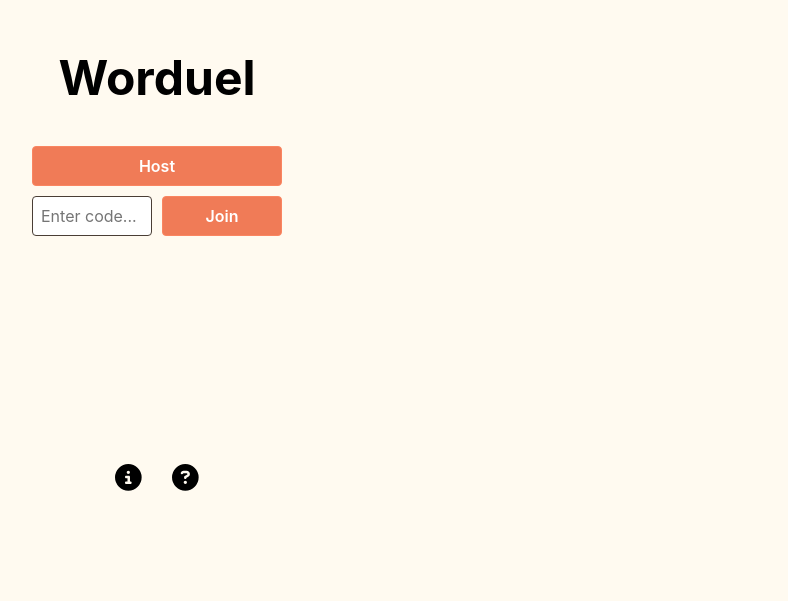
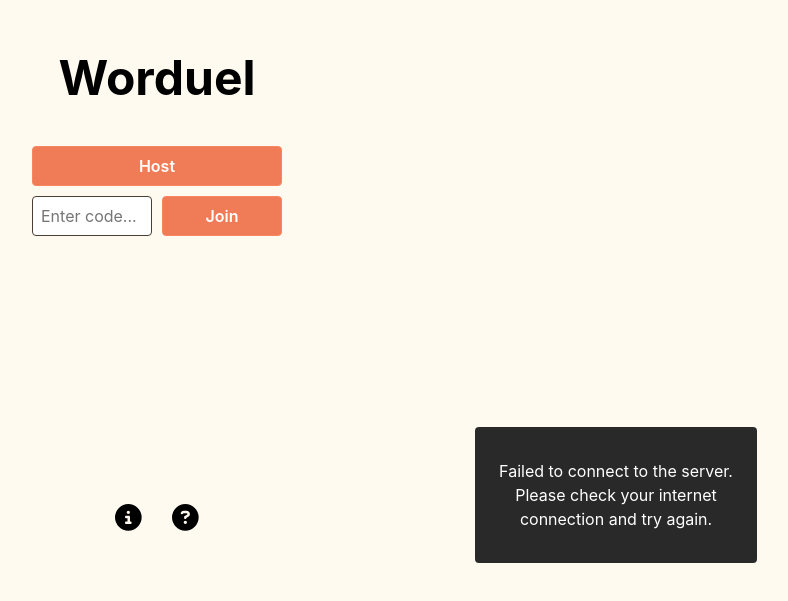
Before and after one commit to justinroche/worduel, a Vue app in the folder client/: page / in a window 1280 px wide. Shown: the part 197-798 px from the top of the page, without its empty margins (483-1271 px from the left). Built offline with nearby package versions, Linux system fonts and the light colour scheme; no server answers.

Commit message:
Add connection checks and error component

```diff
--- /dev/null
+++ b/client/src/clients/checkServerConnection.ts
@@ -0,0 +1,15 @@
+import { useConnectionStore } from '../stores/connection'
+
+export const checkServerConnection = async () => {
+  const connectionStore = useConnectionStore()
+
+  try {
+    const response = await fetch('http://localhost:8080/health')
+    if (!response.ok) {
+      throw new Error('Failed to connect')
+    }
+    connectionStore.setConnectionStatus(true)
+  } catch (error) {
+    connectionStore.setConnectionStatus(false)
+  }
+}
--- /dev/null
+++ b/client/src/components/ConnectionErrorBox.vue
@@ -0,0 +1,36 @@
+<script setup lang="ts">
+import { useConnectionStore } from '../stores/connection'
+const connectionStore = useConnectionStore()
+</script>
+
+<template>
+  <transition name="fade">
+    <div v-if="!connectionStore.isConnected" class="box">
+      <p>
+        Failed to connect to the server. Please check your internet connection
+        and try again.
+      </p>
+    </div>
+  </transition>
+</template>
+
+<style scoped>
+.box {
+  color: white;
+  background-color: rgb(41, 41, 41);
+  padding: 1rem;
+  border-radius: 0.25rem;
+  width: 250px;
+  font-size: 1rem;
+}
+
+.fade-enter-active,
+.fade-leave-active {
+  transition: opacity 0.5s ease;
+}
+
+.fade-enter-from,
+.fade-leave-to {
+  opacity: 0;
+}
+</style>
--- a/client/src/main.ts
+++ b/client/src/main.ts
@@ -4,6 +4,7 @@ import './style.css'
 import App from './App.vue'
 import router from './router'
 import { initializeSessionClient } from './clients/SessionClient'
+import { checkServerConnection } from './clients/checkServerConnection'
 
 // Font Awesome
 import { library } from '@fortawesome/fontawesome-svg-core'
@@ -20,6 +21,7 @@ app.component('font-awesome-icon', FontAwesomeIcon)
 app.use(router)
 app.use(pinia)
 
+checkServerConnection()
 initializeSessionClient()
 
 app.mount('#app')
--- /dev/null
+++ b/client/src/stores/connection.ts
@@ -0,0 +1,12 @@
+import { defineStore } from 'pinia'
+
+export const useConnectionStore = defineStore('connection', {
+  state: () => ({
+    isConnected: true, // Assume connected initially
+  }),
+  actions: {
+    setConnectionStatus(status: boolean) {
+      this.isConnected = status
+    },
+  },
+})
--- a/client/src/views/HomeView.vue
+++ b/client/src/views/HomeView.vue
@@ -6,6 +6,7 @@ import HelpBoxContent from '../components/HelpBoxContent.vue'
 import InfoBoxContent from '../components/InfoBoxContent.vue'
 import MenuButton from '../components/MenuButton.vue'
 import ErrorBox from '../components/ErrorBox.vue'
+import ConnectionErrorBox from '../components/ConnectionErrorBox.vue'
 import { createSession, joinSession } from '../clients/SessionClient'
 
 const joinCode = ref('')
@@ -156,6 +157,9 @@ const handleHelpButton = () => {
       </div>
     </div>
   </div>
+  <div class="connection-error-box-container">
+    <connection-error-box />
+  </div>
 </template>
 
 <style scoped>
@@ -215,13 +219,19 @@ h1 {
 
 .info-section {
   position: absolute;
-  bottom: 10vh;
+  bottom: 5vh;
 }
 
 .info-button-container {
   display: flex;
   justify-content: center;
   gap: 30px;
+}
+
+.connection-error-box-container {
+  position: absolute;
+  bottom: 5vh;
+  right: 5vh;
 }
 
 .info-button,
```
Also changed, not shown: 1 other file (tests, documents, lock files or other folders).
